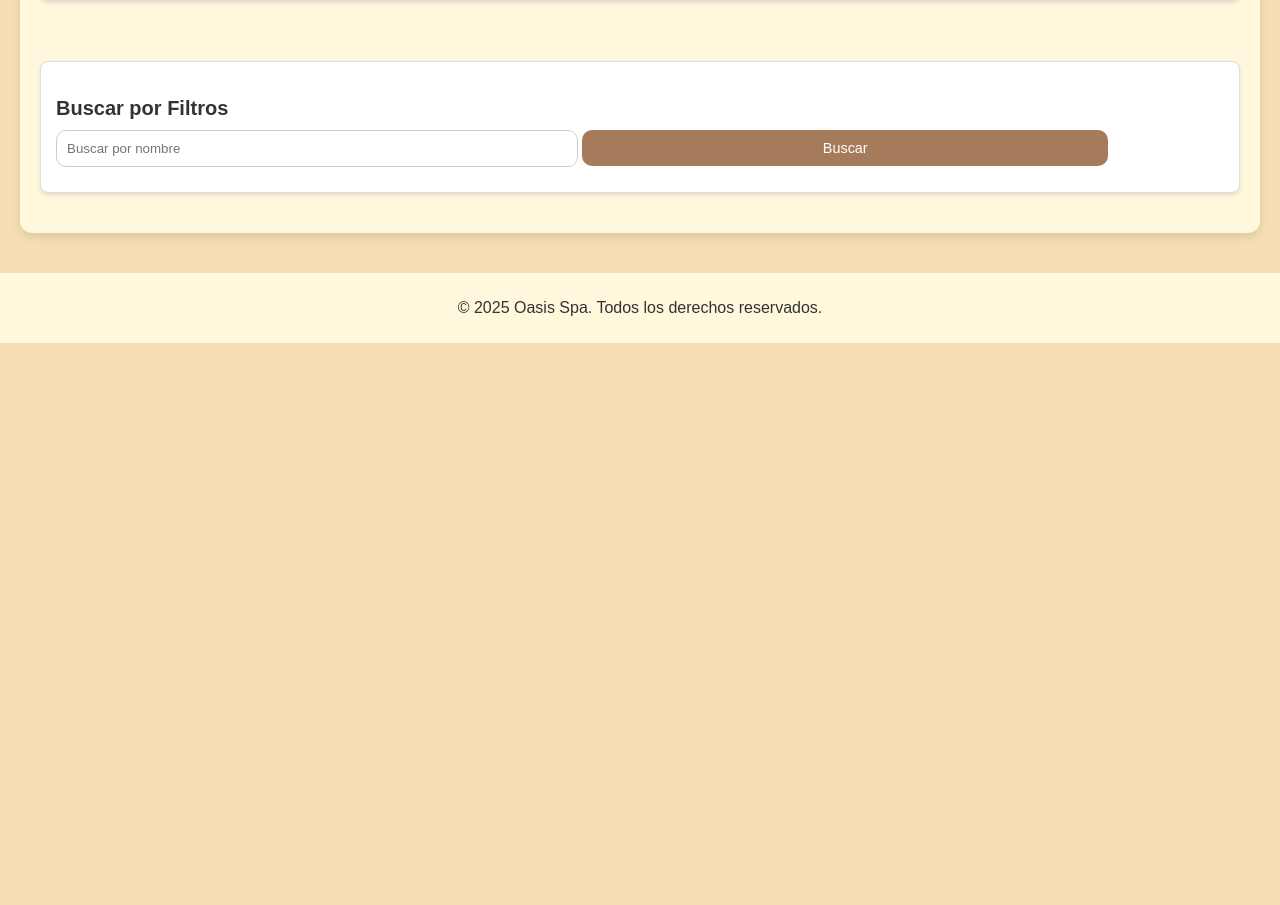
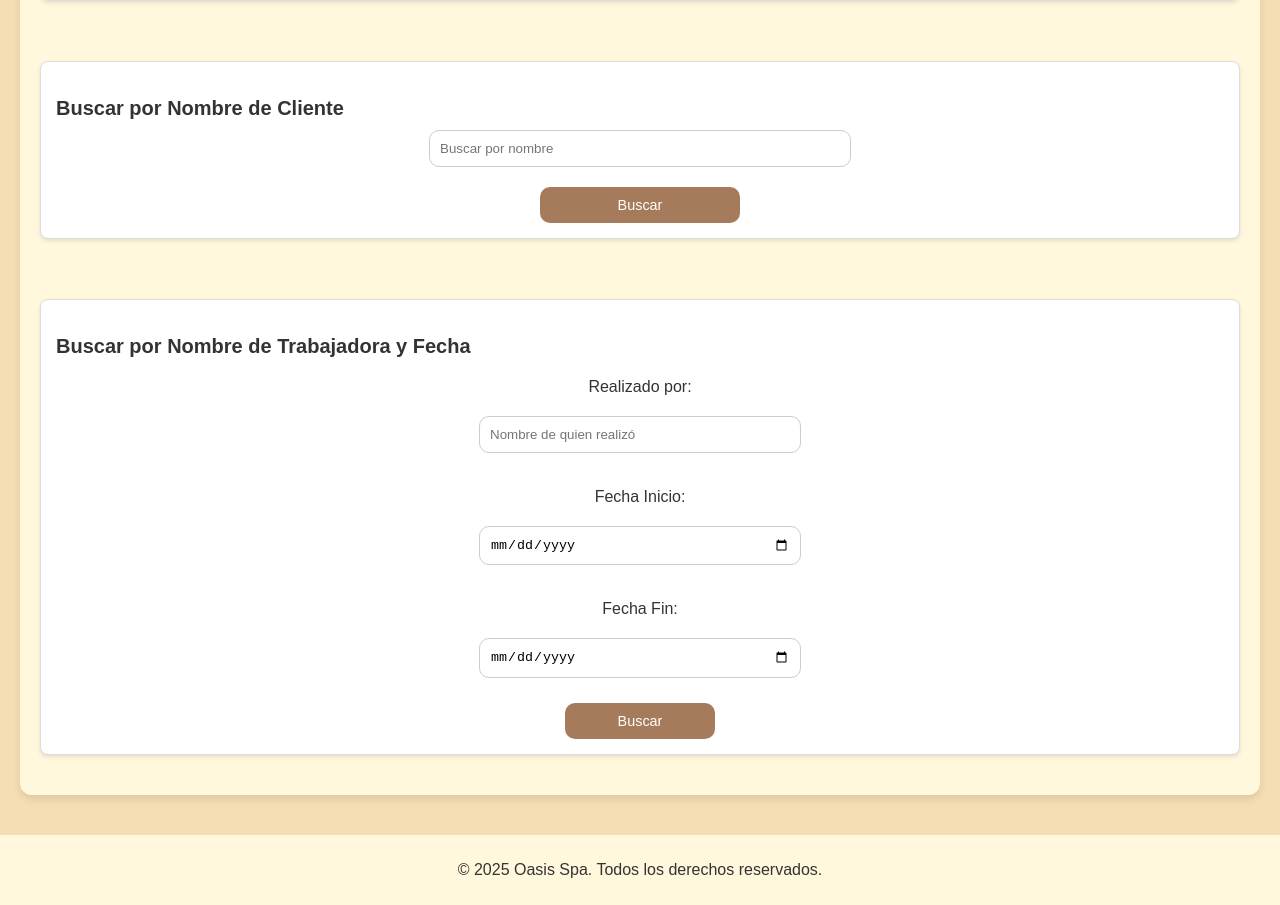
Before and after one commit to Cevallos-Juan/Oasis-spa, a website: page public/consultar-ingresos.html in a window 1280 px wide. Shown: the part 439-1344 px from the top of the page. Before the commit the page ends 800 px from the top, so only its background shows below. Drawn offline with Linux system fonts and the light colour scheme; no server answers.

Commit message:
Actualización del archivo consultar-ingresos.html

```diff
--- a/public/consultar-ingresos.html
+++ b/public/consultar-ingresos.html
@@ -254,11 +254,29 @@
 
             <!-- Buscar por filtros -->
             <div class="floating-box">
-                <h3>Buscar por Filtros</h3>
-                <div class="search-bar">
-                    <input type="text" id="searchInput" placeholder="Buscar por nombre">
-                    <button type="button" id="searchButton">Buscar</button>
+                <h3>Buscar por Nombre de Cliente</h3>
+                <div class="search-bar" style="display: flex; flex-direction: column; align-items: center; gap: 10px;">
+                    <input type="text" id="searchInput" placeholder="Buscar por nombre" style="width: 500%; max-width: 400px;">
+                    <button type="button" id="searchButton" style="width: 100%; max-width: 200px;">Buscar</button>
                 </div>
+            </div>
+
+            <div class="floating-box">
+                <h3>Buscar por Nombre de Trabajadora y Fecha</h3>
+                <form id="filterForm" style="text-align: center;">
+                    <div class="filters" style="display: flex; flex-direction: column; align-items: center; gap: 15px;">
+                        <label for="realizadoPor">Realizado por:</label>
+                        <input type="text" id="realizadoPor" placeholder="Nombre de quien realizó" style="width: 500%; max-width: 300px;">
+
+                        <label for="fechaInicio">Fecha Inicio:</label>
+                        <input type="date" id="fechaInicio" style="width: 500%; max-width: 300px;">
+
+                        <label for="fechaFin">Fecha Fin:</label>
+                        <input type="date" id="fechaFin" style="width: 500%; max-width: 300px;">
+
+                        <button type="submit" style="width: 100%; max-width: 150px;">Buscar</button>
+                    </div>
+                </form>
             </div>
         </div>
     </main>
```
